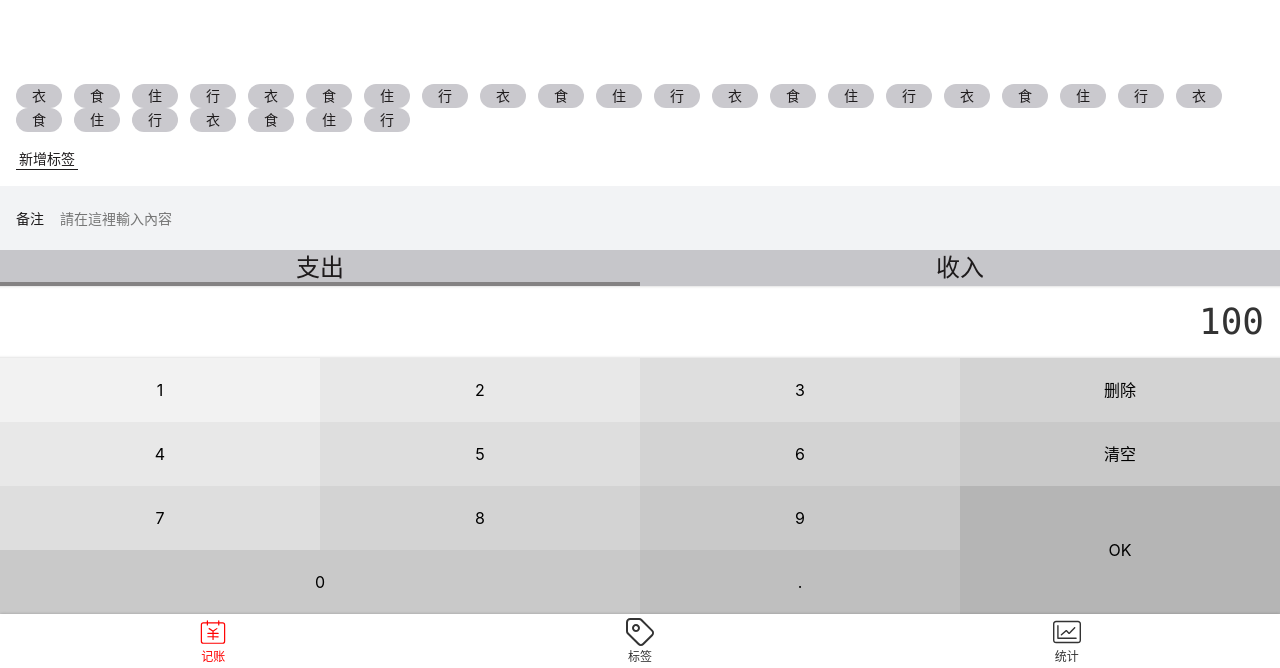
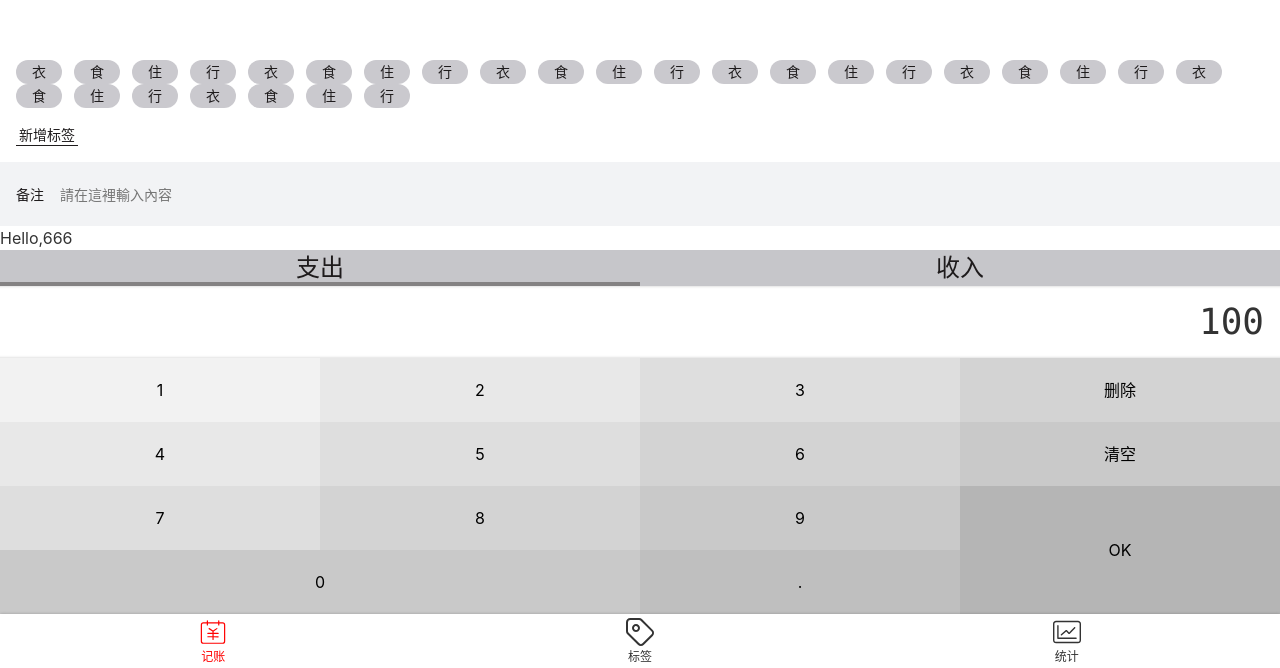
Before and after one commit to lanmoxia/money, a Vue app: page /#/money in a window 1280 px wide. Shown: the part 132-800 px from the top of the page. Built offline with nearby package versions, Linux system fonts and the light colour scheme.

Commit message:
@Component：使用'vue-class-component' 实现 say

```diff
--- a/src/components/money/Types.vue
+++ b/src/components/money/Types.vue
@@ -1,5 +1,6 @@
 <template>
   <div>
+    {{ say }}
     <ul class="types">
       <li :class="type === '-' && 'selected'"
           @click="selectType('-')">支出
@@ -13,12 +14,17 @@
 
 <script lang="ts">
 import Vue from 'vue';
-import {Component} from 'vue-property-decorator';
+import Component from 'vue-class-component';
 
+@Component({
+  props: {
+    name: String
+  }
+})
 
-@Component
-export default class Type extends Vue {
+export default class Types extends Vue {
   type = '-';
+  say = `Hello,${this.name}`;
 
   selectType(type: string) {
     if (type !== '-' && type !== '+') {
--- a/src/views/Money.vue
+++ b/src/views/Money.vue
@@ -1,7 +1,7 @@
 <template>
   <Layout class-prefix="layout" >
     <NumberPad/>
-    <Types/>
+    <Types name="666"/>
     <Notes/>
     <Tags/>
   </Layout>
```
